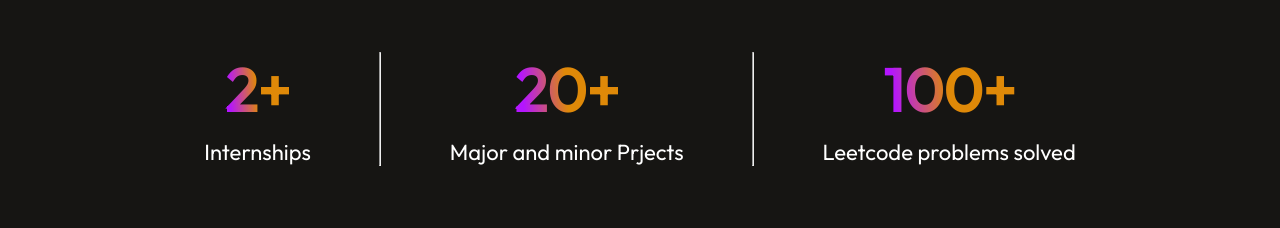
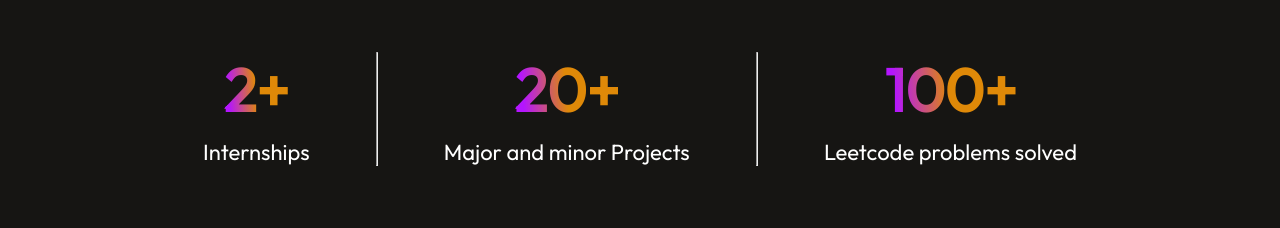
Before and after one commit to rahilsaiyed1711/portfolio-react, a React (Vite) app: page / in a window 1280 px wide. Shown: the part 2060-2288 px from the top of the page. Built offline with nearby package versions, Linux system fonts and the light colour scheme.

Commit message:
Update About.jsx

```diff
--- a/src/Components/About/About.jsx
+++ b/src/Components/About/About.jsx
@@ -35,7 +35,7 @@
             <hr />
             <div className='about-achivement'>
             <h1>20+</h1>
-            <p>Major and minor Prjects</p>
+            <p>Major and minor Projects</p>
             </div>
             <hr />
             <div className='about-achivement'>
```
